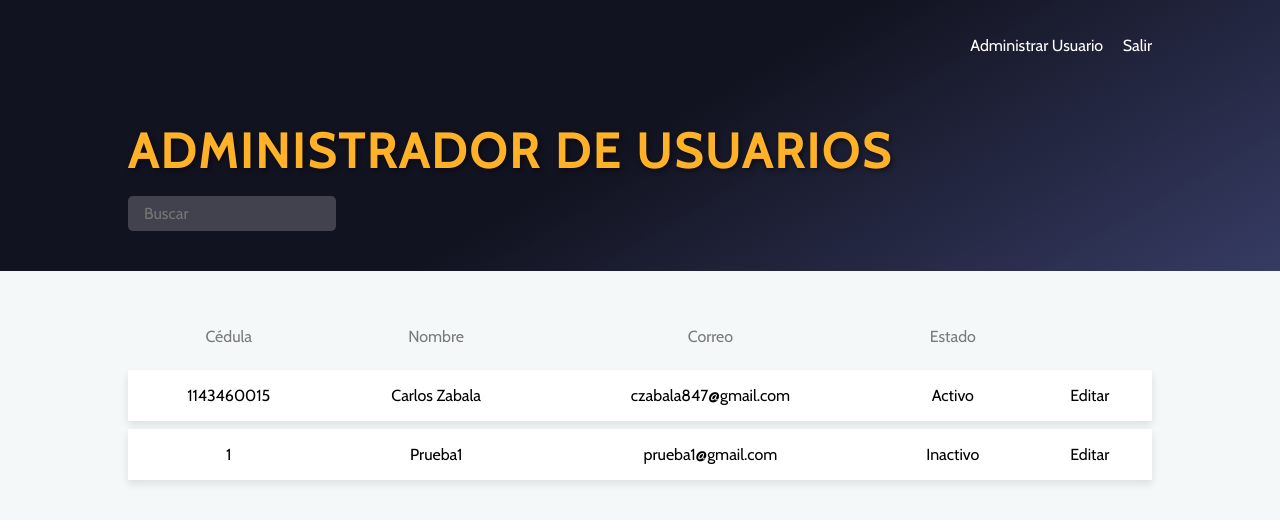
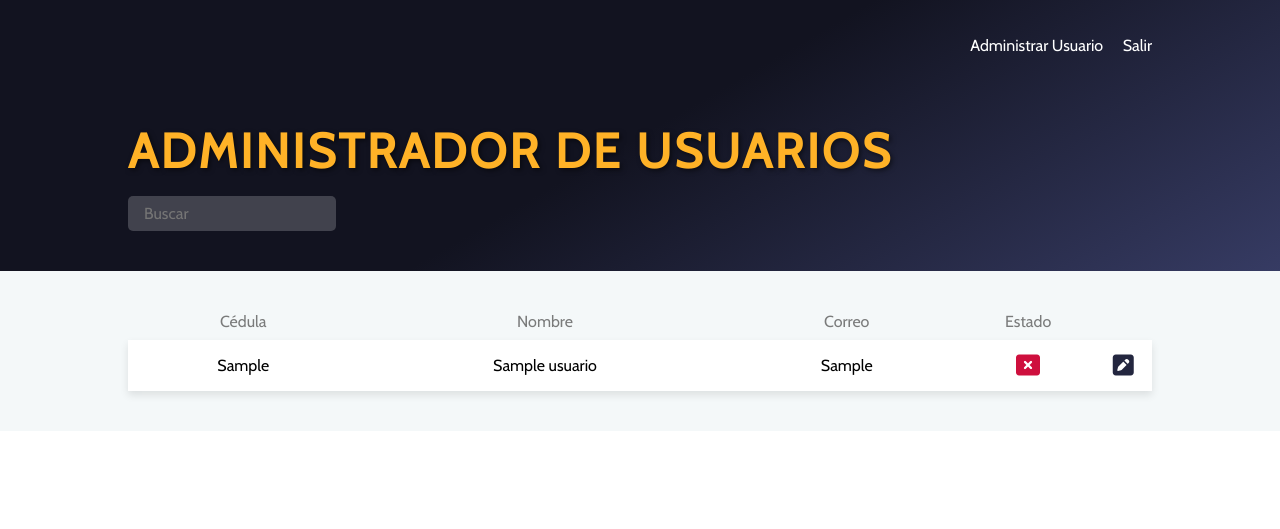
Before and after one commit to czabala847/cotizacion, a PHP site: page /cotizacion/App/View/usuarios.php in a window 1280 px wide. Shown: the top 529 px of the page. Run offline with PHP 8.4, Linux system fonts and the light colour scheme; the visitor is signed in with stand-in values (Sample User, id 1); tables that the repository leaves empty or names only in its code hold one stand-in row (values such as "Sample post"); lists and menus that the app fills with data are empty; some libraries are stand-ins or nearby versions.

Commit message:
Mostrando lista de usuarios y añadiendo estilos a los botones de desactivar y editar usuarios

```diff
--- a/App/Model/DataBase.php
+++ b/App/Model/DataBase.php
@@ -67,7 +67,7 @@ class DataBase
     $result = $this->myQuery($query, $params);
 
     if ($all) {
-      return $result->fetchAll();
+      return $result->fetchAll(PDO::FETCH_ASSOC);
     }
 
     return $result->fetch();
--- a/App/Model/User.php
+++ b/App/Model/User.php
@@ -76,6 +76,7 @@ class User
   public function showAllUser()
   {
     $query = "SELECT * FROM usuario";
+    return $this->db->select($query, array(), true);
   }
 
   public function getId()
--- a/App/View/usuarios.php
+++ b/App/View/usuarios.php
@@ -1,11 +1,13 @@
 <?php
 session_start();
+require_once("../Model/User.php");
 
 if (!isset($_SESSION["newsession"])) {
   header("Location: ../../index.php");
 }
 
-
+$user = new User();
+$listUser = $user->showAllUser();
 
 ?>
 
@@ -60,25 +62,21 @@ if (!isset($_SESSION["newsession"])) {
             </tr>
           </thead>
           <tbody>
-            <tr>
-              <th>1143460015</th>
-              <th>Carlos Zabala</th>
-              <th>czabala847@gmail.com</th>
-              <th>Activo</th>
-              <th>Editar</th>
-            </tr>
-            <tr>
-              <th>1</th>
-              <th>Prueba1</th>
-              <th>prueba1@gmail.com</th>
-              <th>Inactivo</th>
-              <th>Editar</th>
-            </tr>
+            <?php foreach ($listUser as $user) : ?>
+              <tr>
+                <th><?php echo $user["cedula"]; ?></th>
+                <th><?php echo $user["nombre"]; ?></th>
+                <th><?php echo $user["correo"]; ?></th>
+                <th><?php echo $user["estado"] === 'A' ? "<a href=\"\"><i class=\"fas fa-check-square\"></i></a>" : "<a href=\"\"><i class=\"fas fa-window-close\"></i></a>";  ?></th>
+                <th><a href=""><i class="fas fa-pen-square"></i></a></th>
+              </tr>
+            <?php endforeach ?>
           </tbody>
         </table>
       </div>
     </section>
   </div>
+  <script src="https://kit.fontawesome.com/2028b75fa6.js" crossorigin="anonymous"></script>
 </body>
 
 </html>
--- a/src/css/style.css
+++ b/src/css/style.css
@@ -197,6 +197,25 @@ input[type="file"] {
 \*-----------------------------------------*/
 th {
   font-weight: normal;
+}
+
+/*-----------------------------------------*\
+                  VARIABLES
+\*-----------------------------------------*/
+.users .fas {
+  font-size: 1.5rem;
+}
+
+.fa-pen-square {
+  color: #23263f;
+}
+
+.fa-check-square {
+  color: #28a745;
+}
+
+.fa-window-close {
+  color: #ce0f3d;
 }
 
 /*                    *\
@@ -450,11 +469,16 @@ th {
 }
 
 .users__table tbody tr:hover {
-  -webkit-transform: scale(1.03);
-          transform: scale(1.03);
+  -webkit-transform: scale(1.02);
+          transform: scale(1.02);
 }
 
-.users__table th {
+.users__table tbody tr th {
   padding: 1rem;
 }
+
+/*Seleccionar los dos ultimos hijos del elemento*/
+tbody tr th:nth-last-child(-n + 2) {
+  padding: 0;
+}
 /*# sourceMappingURL=style.css.map */
--- /dev/null
+++ b/src/sass/base/_icons.scss
@@ -0,0 +1,19 @@
+/*-----------------------------------------*\
+                  VARIABLES
+\*-----------------------------------------*/
+
+.users .fas {
+  font-size: 1.5rem;
+}
+
+.fa-pen-square {
+  color: $color-purple-dark;
+}
+
+.fa-check-square {
+  color: $color-green;
+}
+
+.fa-window-close {
+  color: $color-red;
+}
--- a/src/sass/layout/_user.scss
+++ b/src/sass/layout/_user.scss
@@ -34,12 +34,18 @@
       transition: 0.3s;
 
       &:hover {
-        transform: scale(1.03);
+        transform: scale(1.02);
+        // background-color: $color-light-gray;
       }
-    }
 
-    & th {
-      padding: 1rem;
+      & th {
+        padding: 1rem;
+      }
     }
   }
 }
+
+/*Seleccionar los dos ultimos hijos del elemento*/
+tbody tr th:nth-last-child(-n + 2) {
+  padding: 0;
+}
--- a/src/sass/lib/_variables.scss
+++ b/src/sass/lib/_variables.scss
@@ -12,6 +12,8 @@ $color-gray: #6c757d;
 $color-gray-text: #7a7b7b;
 $color-light-gray: #f4f8f9;
 $color-red: #ce0f3d;
+$color-purple-dark: #23263f;
+$color-green: #28a745;
 
 $color-btn-primary: $color-red;
 
--- a/src/sass/style.scss
+++ b/src/sass/style.scss
@@ -8,6 +8,7 @@
 @import "./base/buttons";
 @import "./base/links";
 @import "./base/tables";
+@import "./base/icons";
 
 @import "./layout/header";
 @import "./layout/quotation";
```
Also changed, not shown: 1 other file.
